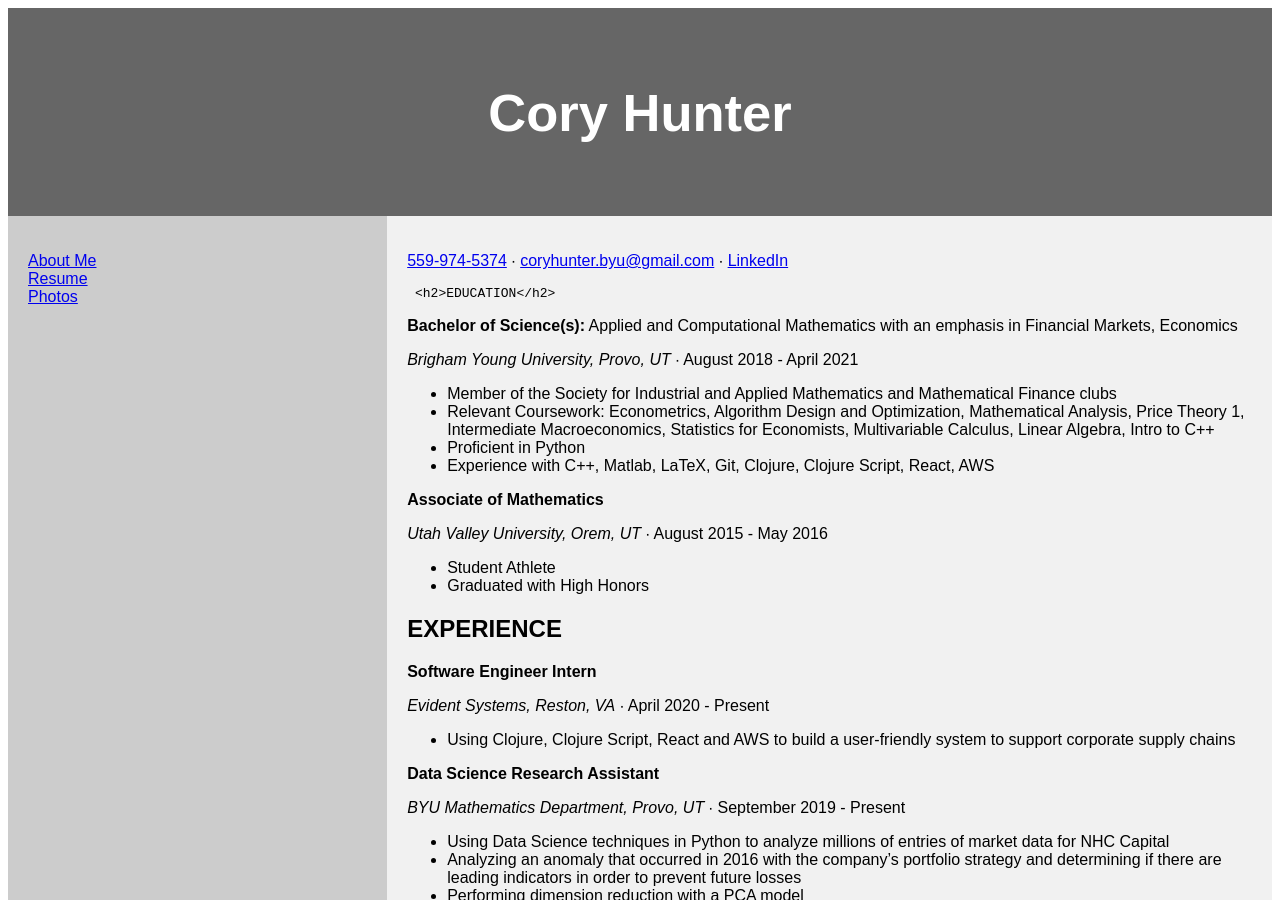
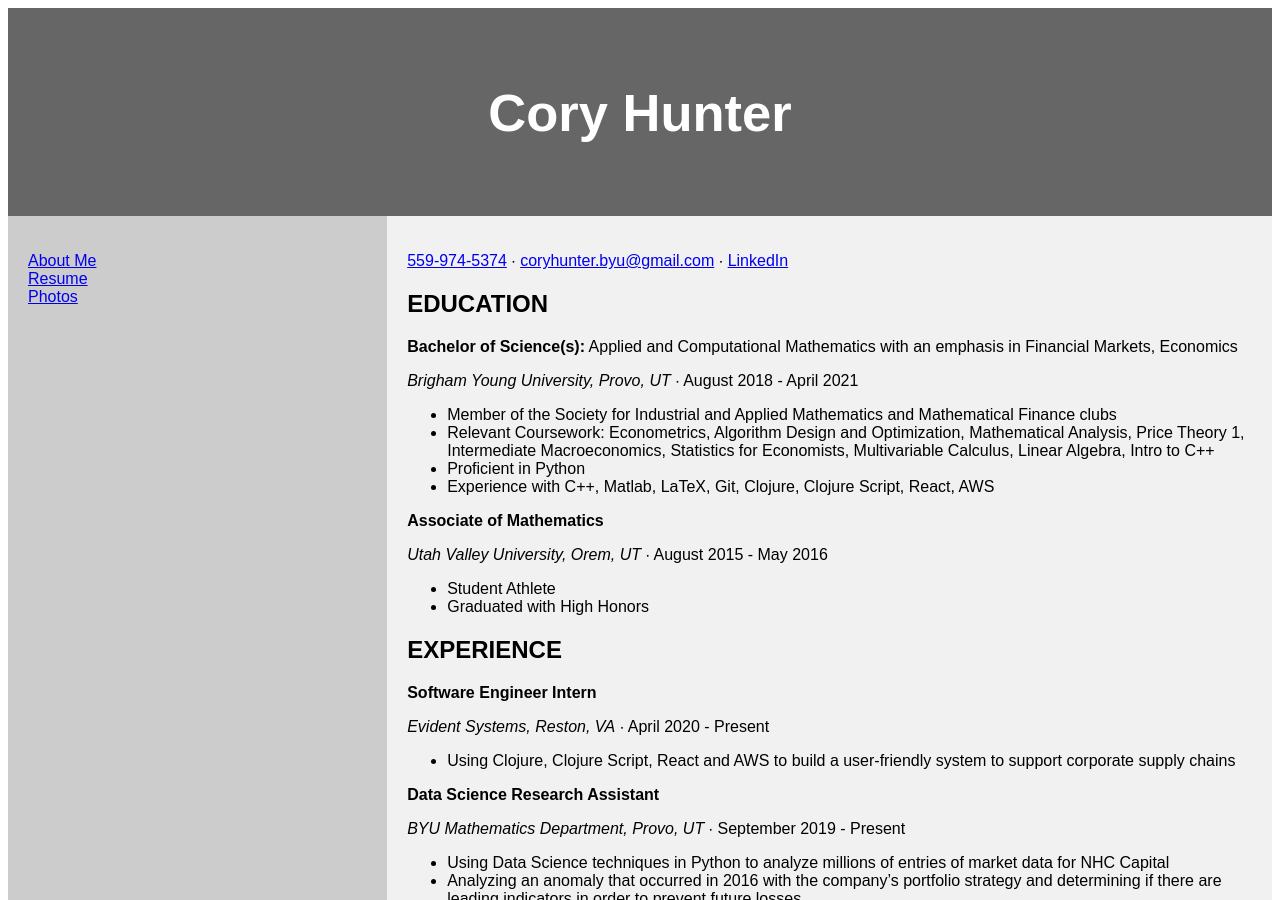
Before and after one commit to layniecalderwood/coryrhunter.com, a Jekyll site: the page built from index.md, in a window 1280 px wide and 900 px high. Built offline with Jekyll 4.4.1, drawn with Linux system fonts in a browser that asks for light colours; our own code applies the rules of GitHub Pages for plain Markdown files.

Commit message:
come on baby!

```diff
--- a/_layouts/default.html
+++ b/_layouts/default.html
@@ -88,7 +88,7 @@ footer {
   <article>
    <p> {{  "[559-974-5374](tel:5599745374) ∙ <coryhunter.byu@gmail.com> ∙ [LinkedIn](https://linkedin.com/in/coryrhunter)
 
-     <h2>EDUCATION</h2>
+  <h2>EDUCATION</h2>
 
    **Bachelor of Science(s):** Applied and Computational Mathematics with an emphasis in Financial Markets, Economics
 
@@ -148,7 +148,7 @@ footer {
 
    <h2>CLASSES COMPLETED BEFORE 2020</h2>
 
-   | **Applied Math Junior Core Classes (Python Based Mathematics)** |
+   | | **Applied Math Junior Core Classes (Python Based Mathematics)** | |
    |:------------:|:------------:|:------------:|
    | SQL | Gradient Descent | Q-Learning |
    | Thompson sampling | A/B Testing	Machine Learning |   Krylov subspaces |
```
